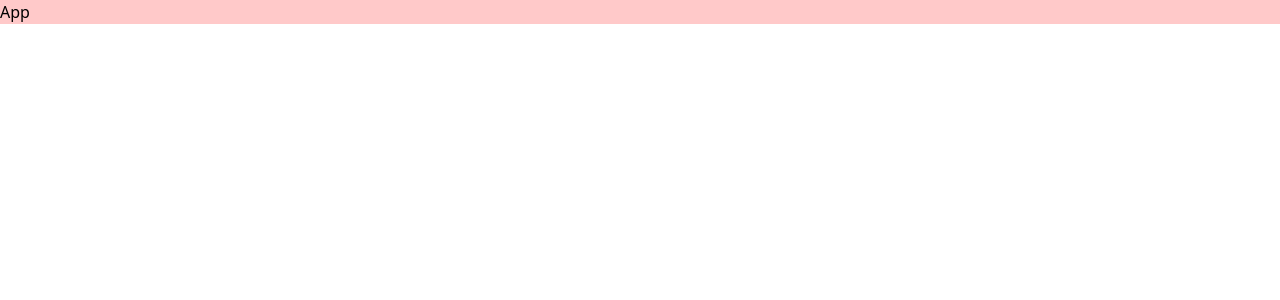
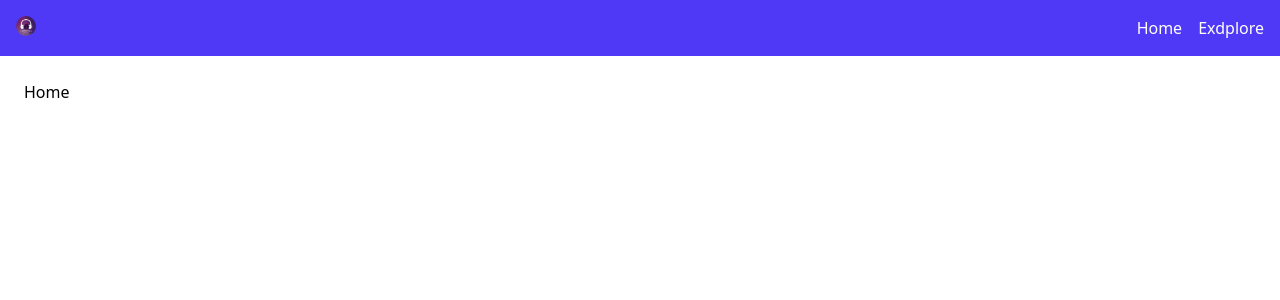
Before and after one commit to Debabrata9k/Mehfil-Radio, a React (Vite) app: page / in a window 1280 px wide. Shown: the top 300 px of the page. Built offline with nearby package versions, Linux system fonts and the light colour scheme.

Commit message:
init lib

```diff
--- a/src/App.jsx
+++ b/src/App.jsx
@@ -1,7 +1,20 @@
 import React from "react";
-
-function App() {
-  return <div className="bg-red-200">App</div>;
+import { BrowserRouter as Router, Routes, Route, Link } from "react-router";
+import Explore from "./pages/Explore";
+import Home from "./pages/Home";
+import Play from "./pages/play";
+import Nav from "./components/nav/Nav";
+export default function App() {
+  return (
+    <Router>
+      <Nav />
+      <div className="p-6">
+        <Routes>
+          <Route path="/" element={<Home />} />
+          <Route path="/explore" element={<Explore />} />
+          <Route path="/play/:id" element={<Play />} />
+        </Routes>
+      </div>
+    </Router>
+  );
 }
-
-export default App;
--- /dev/null
+++ b/src/components/nav/Nav.jsx
@@ -0,0 +1,22 @@
+import React from "react";
+import { Link } from "react-router";
+import LOGO from "../../../public/main.png";
+function nav() {
+  return (
+    <nav className="bg-indigo-600 text-white p-4 flex justify-between">
+      <h1 className="font-bold text-lg">
+        <img src={LOGO} className="h-5 rounded-full"/>
+      </h1>
+      <div className="flex gap-4">
+        <Link to="/" className="hover:text-gray-300">
+          Home
+        </Link>
+        <Link to="/explore" className="hover:text-gray-300">
+          Exdplore
+        </Link>
+      </div>
+    </nav>
+  );
+}
+
+export default nav;
--- a/src/main.jsx
+++ b/src/main.jsx
@@ -1,15 +1,8 @@
 import "./index.css";
 import React from "react";
 import ReactDOM from "react-dom/client";
-import { BrowserRouter, Routes, Route } from "react-router";
 import App from "./App";
 
 const root = document.getElementById("root");
 
-ReactDOM.createRoot(root).render(
-  <BrowserRouter>
-    <Routes>
-      <Route path="/" element={<App />} />
-    </Routes>
-  </BrowserRouter>
-);
+ReactDOM.createRoot(root).render(<App />);
--- a/src/pages/Explore.jsx
+++ b/src/pages/Explore.jsx
@@ -0,0 +1,9 @@
+import React from 'react'
+
+function Explore() {
+  return (
+    <div>Explore</div>
+  )
+}
+
+export default Explore
--- a/src/pages/home.jsx
+++ b/src/pages/home.jsx
@@ -0,0 +1,9 @@
+import React from 'react'
+
+function Home() {
+  return (
+    <div className='w-full '>Home</div>
+  )
+}
+
+export default Home
--- a/src/pages/play.jsx
+++ b/src/pages/play.jsx
@@ -0,0 +1,8 @@
+import React from "react";
+import { useParams } from "react-router";
+function play() {
+  const { id } = useParams();
+  return <div className="w-full h-full">{id}</div>;
+}
+
+export default play;
```
Also changed, not shown: public/main.png (added), src/Route/index.jsx (deleted), 1 other file (tests, documents, lock files or other folders).
